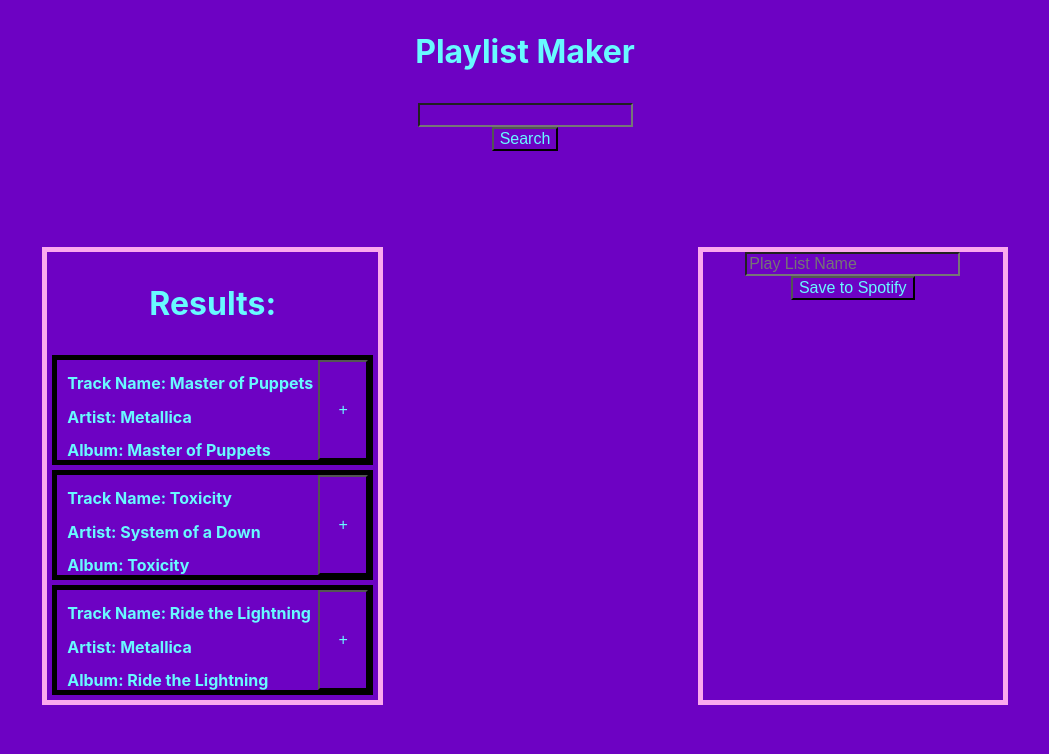
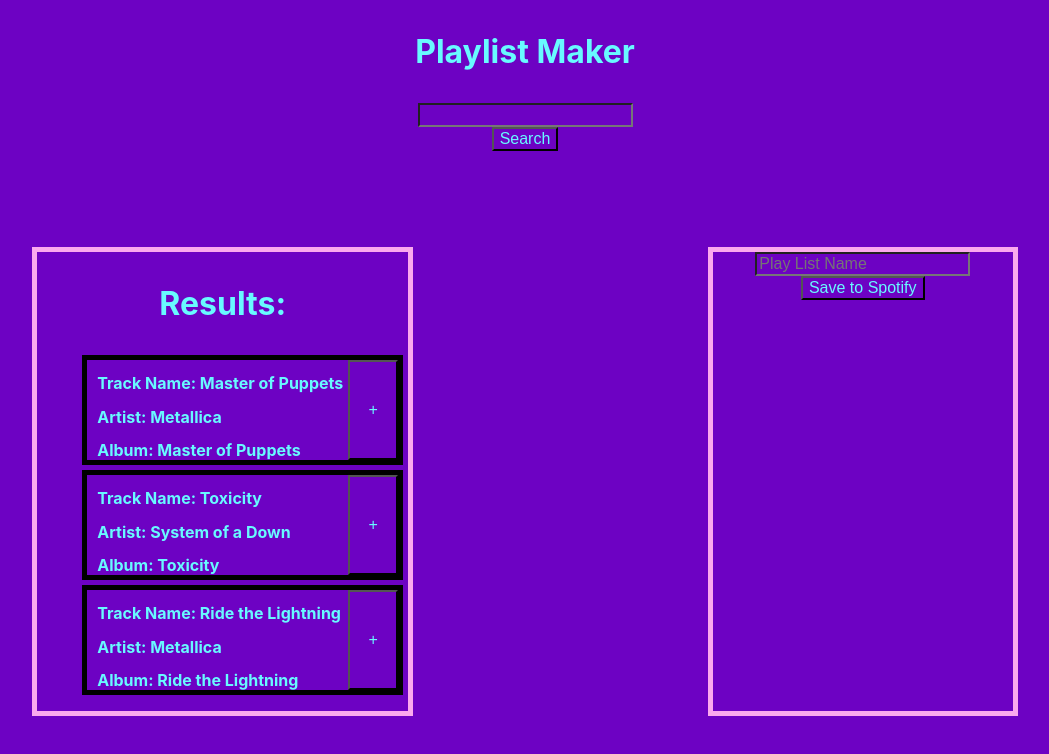
Before and after one commit to BrayanCordero/GrooveGenie, a React (Create React App) app: page / in a window 1280 px wide. Shown: the top 754 px of the page, without its empty margins (115-1164 px from the left). Built offline with nearby package versions, Linux system fonts and the light colour scheme.

Commit message:
refactor mapping of tracks

```diff
--- a/src/Components/Tracklist.js
+++ b/src/Components/Tracklist.js
@@ -3,13 +3,17 @@ import Track from "./Track"
 
 function TrackList(props){
 
+    const track = props.result.map(track =>{
+        return(<li key={track.id}>
+            <Track track={track}/>
+                </li>)
+    })
+
     return(
         <div>
-            {props.result.map((track) => {
-                return(
-                    <Track key={track.id} track={track} />
-                )
-            })}
+            <ul style={{listStyle:"none"}}>
+                {track}
+            </ul>
         </div>
 
     )
```
